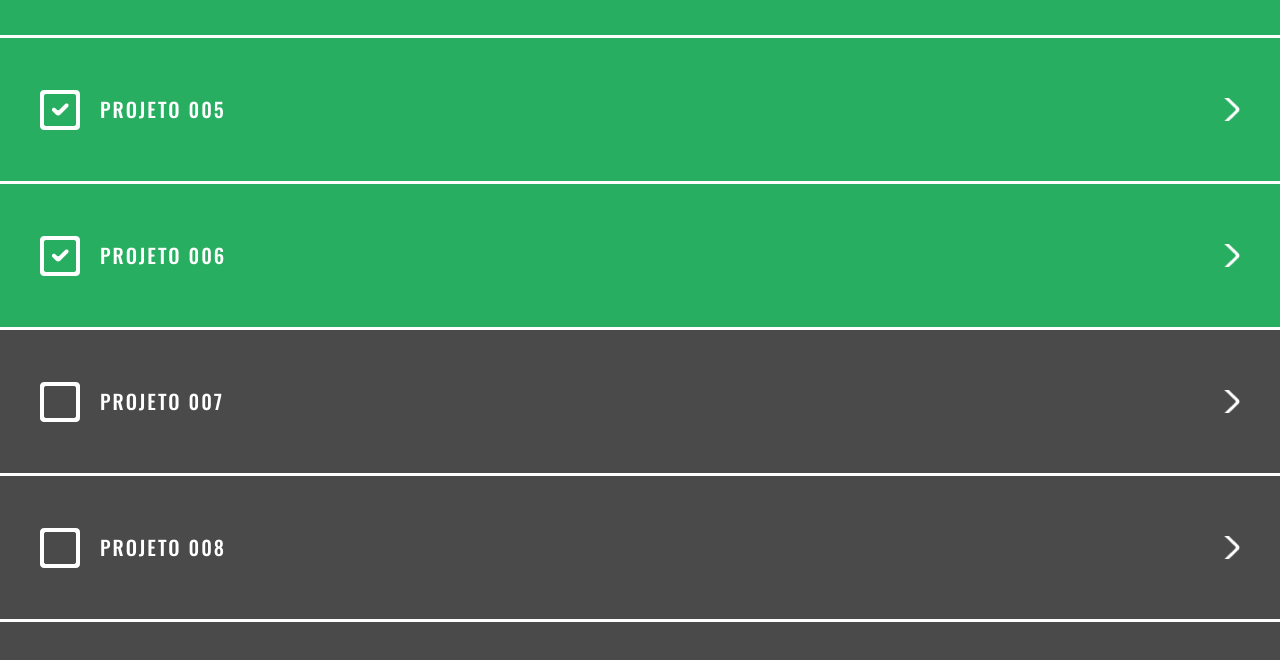
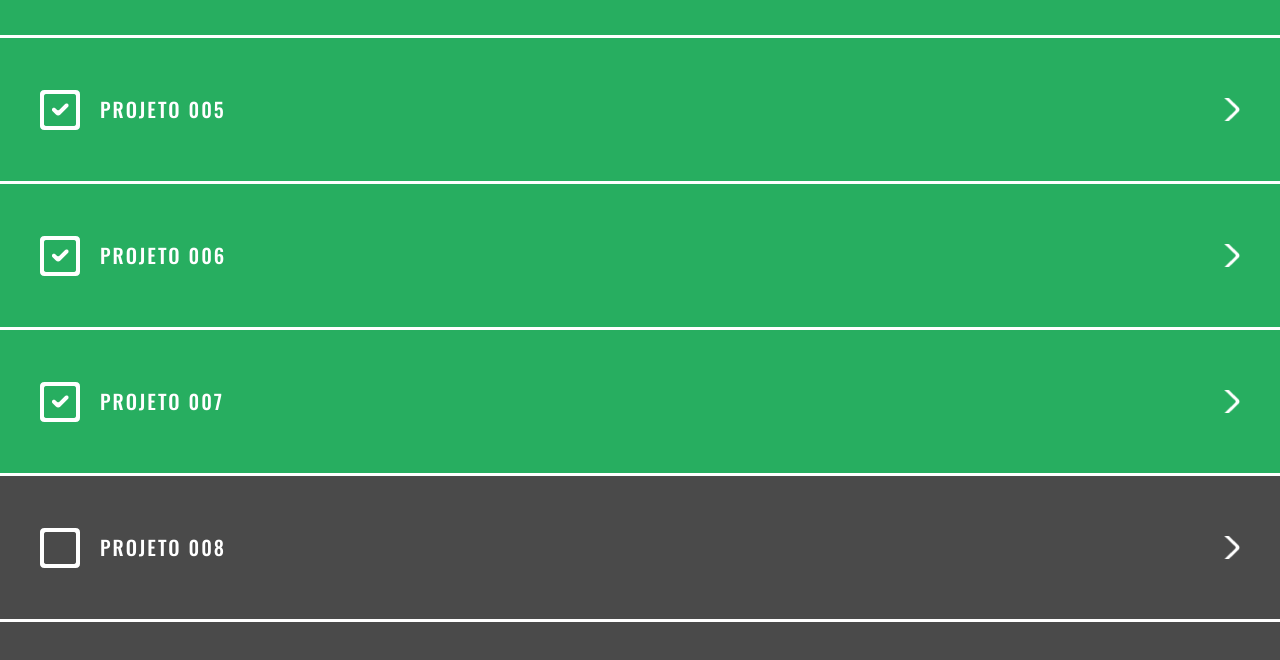
Before and after one commit to alineat/intro-site, a plain HTML site: page pm-proj004/index.html in a window 1280 px wide. Shown: the part 546-1206 px from the top of the page. Drawn offline with nearby package versions, Linux system fonts and the light colour scheme.

```diff
--- a/pm-proj004/index.html
+++ b/pm-proj004/index.html
@@ -19,7 +19,7 @@
         <li class="feito"><a href="../pm-proj004">Projeto 004</a></li>
         <li class="feito"><a href="../pm-proj005">Projeto 005</a></li>
         <li class="feito"><a href="../pm-proj006">Projeto 006</a></li>
-        <li><a href="">Projeto 007</a></li>
+        <li class="feito"><a href="../pm-proj007">Projeto 007</a></li>
         <li><a href="">Projeto 008</a></li>
         <li><a href="">Projeto 009</a></li>
         <li><a href="">Projeto 010</a></li>
```
